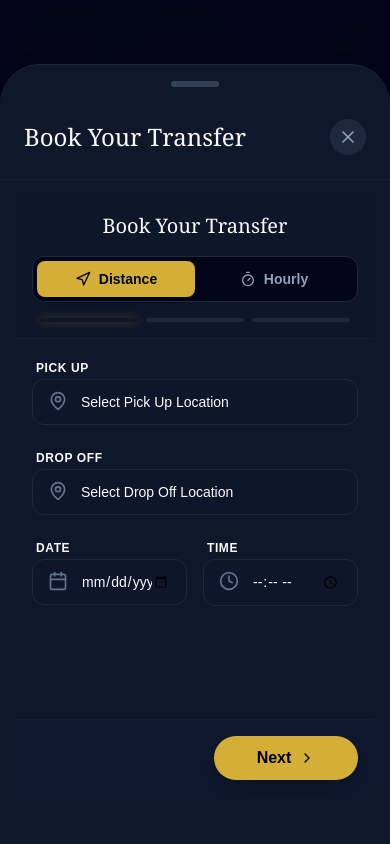
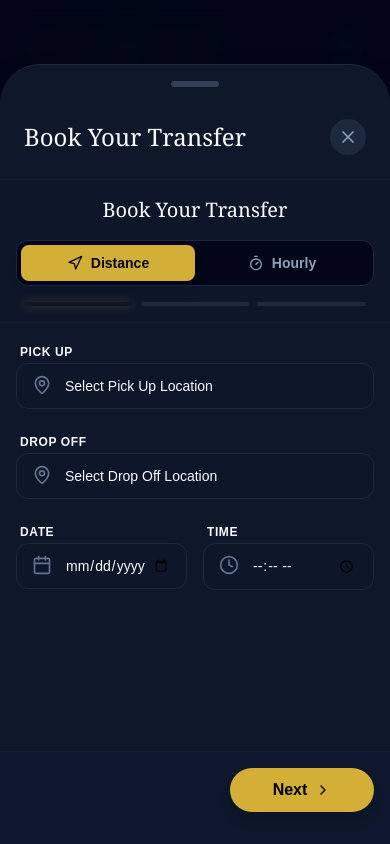
Before and after one commit to JosueNANTHAKUMAR/paris-limousine-service, a Next.js app: page / in a window 390 px wide. Both pictures are taken after a click on the button "Book Your Chauffeur". Shown: the top 844 px of the page. Built offline with nearby package versions, Linux system fonts and the light colour scheme; a web font is replaced by a local one.

Commit message:
Fix mobile modal layout: sticky footer and safe area padding

```diff
--- a/src/components/features/QuoteCalculator.tsx
+++ b/src/components/features/QuoteCalculator.tsx
@@ -83,11 +83,16 @@ export function QuoteCalculator({ isModal = false }: QuoteCalculatorProps) {
 
     return (
         <div className={clsx(
-            "w-full max-w-full sm:max-w-md mx-auto overflow-hidden",
-            !isModal && "bg-slate-950/80 backdrop-blur-2xl border border-slate-800/50 rounded-3xl shadow-2xl ring-1 ring-white/10"
+            "w-full max-w-full sm:max-w-md mx-auto",
+            isModal
+                ? "h-full flex flex-col"
+                : "overflow-hidden bg-slate-950/80 backdrop-blur-2xl border border-slate-800/50 rounded-3xl shadow-2xl ring-1 ring-white/10"
         )}>
             {/* Header & Tabs */}
-            <div className="bg-slate-900/50 p-4 sm:p-6 border-b border-slate-800/50">
+            <div className={clsx(
+                "bg-slate-900/50 p-4 sm:p-6 border-b border-slate-800/50",
+                isModal && "shrink-0"
+            )}>
                 <h3 className="text-xl sm:text-2xl font-serif text-slate-50 mb-4 sm:mb-6 text-center">Book Your Transfer</h3>
 
                 {/* Service Type Switcher */}
@@ -138,7 +143,12 @@ export function QuoteCalculator({ isModal = false }: QuoteCalculatorProps) {
             </div>
 
             {/* Content Area */}
-            <div className="p-4 sm:p-6 min-h-[380px] sm:min-h-[420px] relative">
+            <div className={clsx(
+                "relative",
+                isModal
+                    ? "flex-1 overflow-y-auto custom-scrollbar p-4"
+                    : "p-4 sm:p-6 min-h-[380px] sm:min-h-[420px]"
+            )}>
                 <AnimatePresence mode="wait">
                     {step === 1 && (
                         <motion.div
@@ -350,7 +360,10 @@ export function QuoteCalculator({ isModal = false }: QuoteCalculatorProps) {
             </div>
 
             {/* Footer */}
-            <div className="p-4 sm:p-6 border-t border-slate-800/50 bg-slate-900/30 flex justify-between items-center">
+            <div className={clsx(
+                "p-4 sm:p-6 border-t border-slate-800/50 bg-slate-900/30 flex justify-between items-center",
+                isModal && "shrink-0 pb-8" // Add safe area padding for mobile
+            )}>
                 {step > 1 ? (
                     <Button variant="ghost" onClick={handleBack} className="text-[#D4AF37] hover:text-[#E5C55D] hover:bg-slate-900/50 rounded-full font-medium transition-colors">Back</Button>
                 ) : (
--- a/src/components/layout/HeroSection.tsx
+++ b/src/components/layout/HeroSection.tsx
@@ -105,8 +105,8 @@ export function HeroSection() {
                                 </button>
                             </div>
 
-                            <div className="flex-1 overflow-y-auto p-4 pb-12 custom-scrollbar">
-                                <div className="max-w-md mx-auto">
+                            <div className="flex-1 overflow-hidden relative bg-slate-900">
+                                <div className="h-full max-w-md mx-auto">
                                     <QuoteCalculator isModal={true} />
                                 </div>
                             </div>
```
